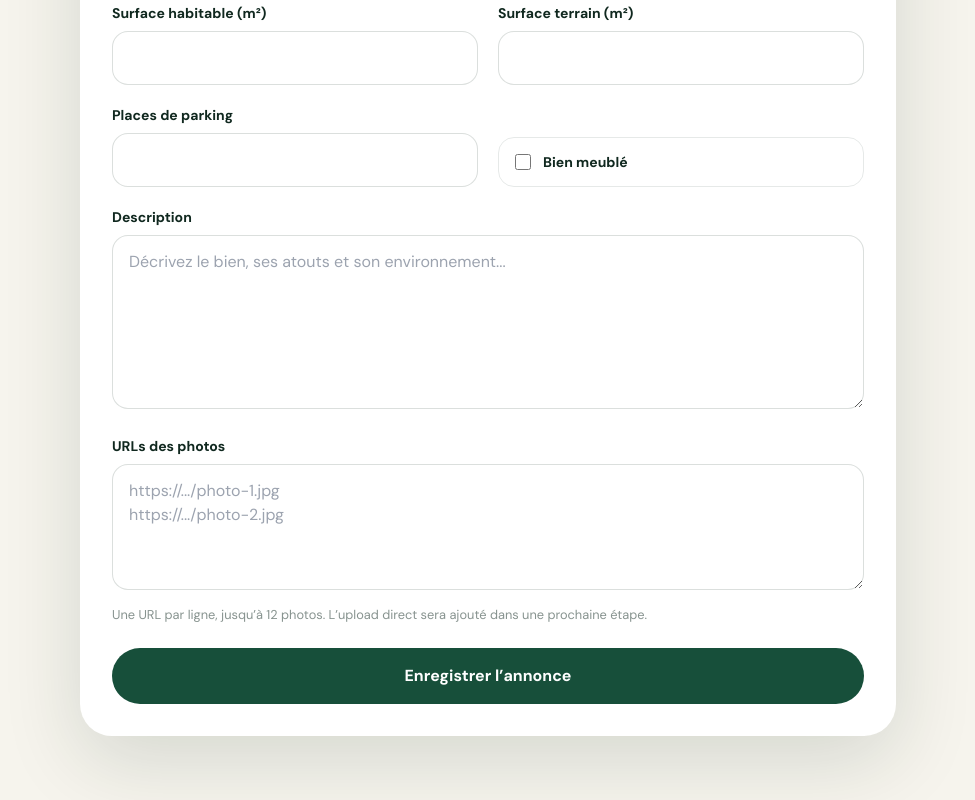
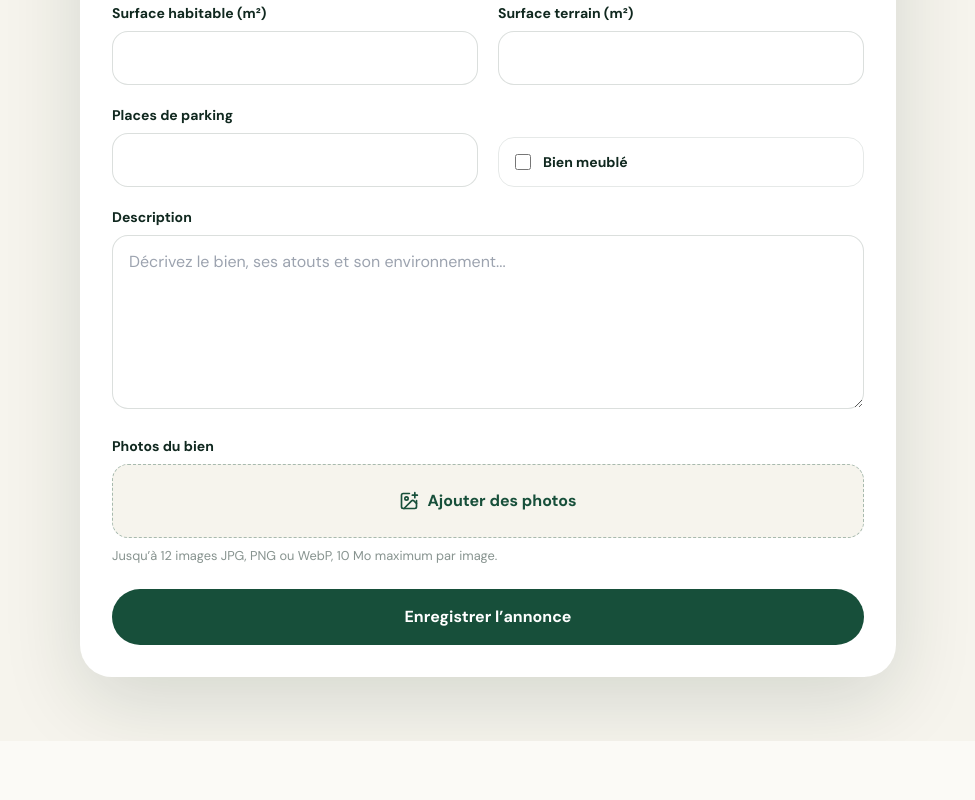
Before and after one commit to mesavic3-png/togovest, a Next.js app: page /publier in a window 1280 px wide. Shown: the part 834-1634 px from the top of the page, without its empty margins (152-1127 px from the left). After the commit the page ends 1575 px from the top, so only its background shows below. Built offline with nearby package versions, Linux system fonts and the light colour scheme.

Commit message:
feat: add direct image uploads to property form

```diff
--- a/components/PropertyForm.tsx
+++ b/components/PropertyForm.tsx
@@ -1,14 +1,44 @@
 "use client";
 
-import { FormEvent, useState } from "react";
-import { CheckCircle2, Loader2 } from "lucide-react";
+import { ChangeEvent, FormEvent, useState } from "react";
+import { CheckCircle2, ImagePlus, Loader2, X } from "lucide-react";
 
 const inputClass = "w-full rounded-2xl border border-ink/15 bg-white px-4 py-3.5 outline-none transition focus:border-forest";
 
 export function PropertyForm() {
   const [loading, setLoading] = useState(false);
+  const [uploading, setUploading] = useState(false);
   const [message, setMessage] = useState<string | null>(null);
   const [success, setSuccess] = useState(false);
+  const [imageUrls, setImageUrls] = useState<string[]>([]);
+
+  async function uploadFiles(event: ChangeEvent<HTMLInputElement>) {
+    const files = Array.from(event.target.files || []).slice(0, Math.max(0, 12 - imageUrls.length));
+    if (!files.length) return;
+    setUploading(true);
+    setMessage(null);
+    try {
+      const uploaded: string[] = [];
+      for (const file of files) {
+        const presign = await fetch("/api/uploads/presign", {
+          method: "POST",
+          headers: { "Content-Type": "application/json" },
+          body: JSON.stringify({ fileName: file.name, contentType: file.type, fileSize: file.size }),
+        });
+        const data = await presign.json();
+        if (!presign.ok) throw new Error(data.error || "Impossible de préparer l’upload.");
+        const put = await fetch(data.uploadUrl, { method: "PUT", headers: { "Content-Type": file.type }, body: file });
+        if (!put.ok) throw new Error("Échec de l’upload d’une photo.");
+        uploaded.push(data.publicUrl);
+      }
+      setImageUrls((current) => [...current, ...uploaded].slice(0, 12));
+    } catch (error) {
+      setMessage(error instanceof Error ? error.message : "Erreur pendant l’upload.");
+    } finally {
+      setUploading(false);
+      event.target.value = "";
+    }
+  }
 
   async function submit(event: FormEvent<HTMLFormElement>) {
     event.preventDefault();
@@ -17,11 +47,6 @@ export function PropertyForm() {
     setSuccess(false);
 
     const form = new FormData(event.currentTarget);
-    const imageUrls = String(form.get("imageUrls") || "")
-      .split("\n")
-      .map((url) => url.trim())
-      .filter(Boolean);
-
     const payload = {
       title: form.get("title"),
       description: form.get("description"),
@@ -51,6 +76,7 @@ export function PropertyForm() {
       setSuccess(true);
       setMessage("Annonce enregistrée. Elle est maintenant en attente de validation.");
       event.currentTarget.reset();
+      setImageUrls([]);
     } catch (error) {
       setMessage(error instanceof Error ? error.message : "Une erreur est survenue.");
     } finally {
@@ -75,12 +101,16 @@ export function PropertyForm() {
         <label><span className="mb-2 block text-sm font-bold">Places de parking</span><input name="parkingSpaces" type="number" min="0" className={inputClass} /></label>
         <label className="flex items-center gap-3 self-end rounded-2xl border border-ink/10 px-4 py-3.5"><input name="furnished" type="checkbox" className="h-4 w-4"/><span className="text-sm font-bold">Bien meublé</span></label>
         <label className="md:col-span-2"><span className="mb-2 block text-sm font-bold">Description</span><textarea name="description" required minLength={20} rows={6} className={inputClass} placeholder="Décrivez le bien, ses atouts et son environnement..." /></label>
-        <label className="md:col-span-2"><span className="mb-2 block text-sm font-bold">URLs des photos</span><textarea name="imageUrls" rows={4} className={inputClass} placeholder={'https://.../photo-1.jpg\nhttps://.../photo-2.jpg'} /><small className="mt-2 block text-ink/50">Une URL par ligne, jusqu’à 12 photos. L’upload direct sera ajouté dans une prochaine étape.</small></label>
+        <div className="md:col-span-2">
+          <span className="mb-2 block text-sm font-bold">Photos du bien</span>
+          <label className="flex cursor-pointer items-center justify-center gap-2 rounded-2xl border border-dashed border-forest/35 bg-sand px-4 py-6 font-bold text-forest"><ImagePlus size={20}/>{uploading ? "Upload en cours..." : "Ajouter des photos"}<input type="file" multiple accept="image/jpeg,image/png,image/webp" className="hidden" onChange={uploadFiles} disabled={uploading || imageUrls.length >= 12}/></label>
+          <small className="mt-2 block text-ink/50">Jusqu’à 12 images JPG, PNG ou WebP, 10 Mo maximum par image.</small>
+          {imageUrls.length > 0 && <div className="mt-4 grid gap-2 sm:grid-cols-2">{imageUrls.map((url, index) => <div key={url} className="flex items-center justify-between gap-3 rounded-xl bg-sand px-3 py-2 text-xs"><span className="truncate">Photo {index + 1}</span><button type="button" onClick={() => setImageUrls((items) => items.filter((item) => item !== url))} aria-label="Supprimer la photo"><X size={16}/></button></div>)}</div>}
+        </div>
       </div>
 
       {message && <div className={`rounded-2xl px-4 py-3 text-sm font-semibold ${success ? "bg-lime/25 text-forest" : "bg-red-50 text-red-700"}`}>{success && <CheckCircle2 className="mr-2 inline" size={18}/>} {message}</div>}
-
-      <button disabled={loading} className="flex items-center justify-center gap-2 rounded-full bg-forest px-6 py-4 font-bold text-white disabled:opacity-60">{loading && <Loader2 className="animate-spin" size={18}/>} Enregistrer l’annonce</button>
+      <button disabled={loading || uploading} className="flex items-center justify-center gap-2 rounded-full bg-forest px-6 py-4 font-bold text-white disabled:opacity-60">{(loading || uploading) && <Loader2 className="animate-spin" size={18}/>} Enregistrer l’annonce</button>
     </form>
   );
 }
```
